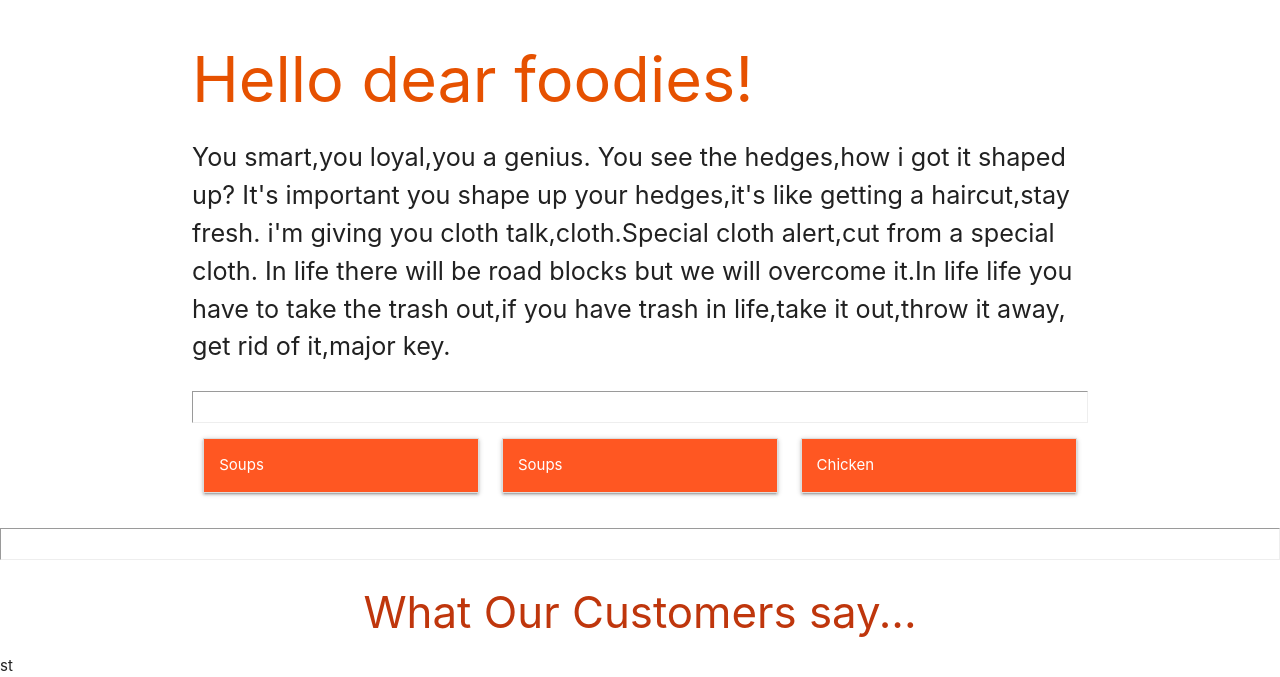
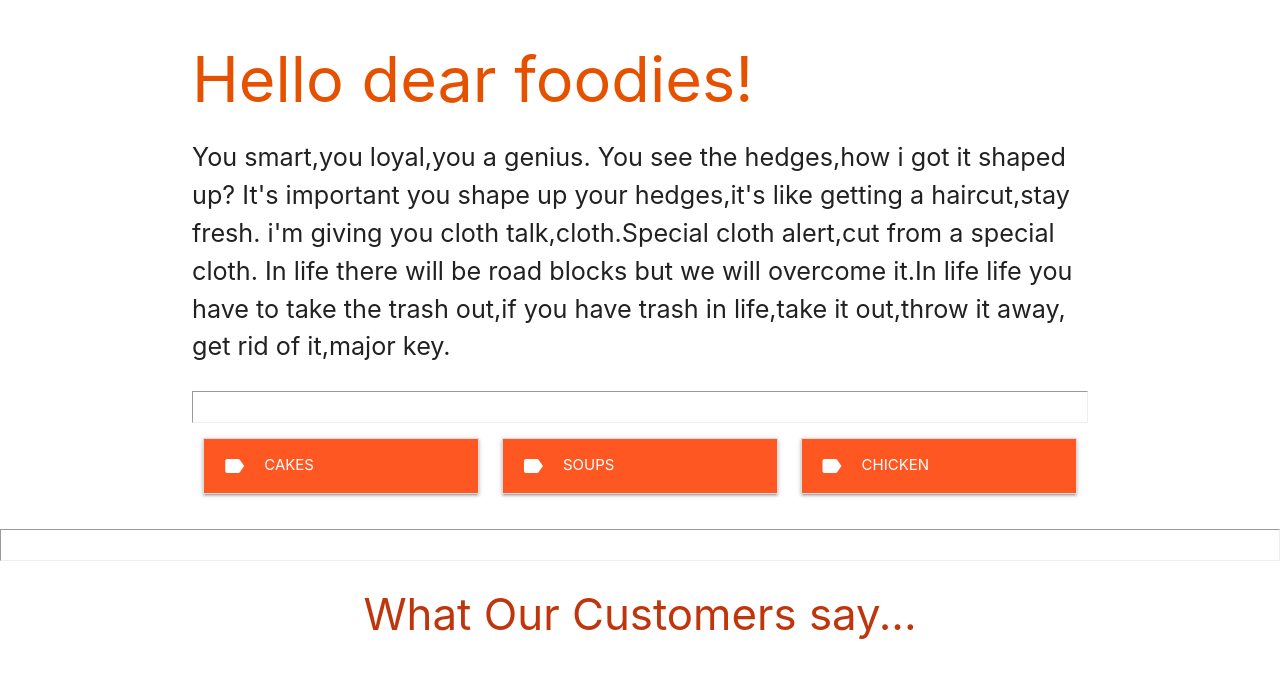
Before and after one commit to anthonyprecious/recepie.com, a plain HTML site: page index.html in a window 1280 px wide. Shown: the part 701-1378 px from the top of the page. After the commit the page ends 1357 px from the top, so only its background shows below. Drawn offline with Linux system fonts and the light colour scheme.

Commit message:
icon update

```diff
--- a/index.html
+++ b/index.html
@@ -4,6 +4,7 @@
     <meta charset="UTF-8">
     <meta name="viewport" content="width=device-width, initial-scale=1.0">
     <title>Receipe.com</title>
+    <link href="https://fonts.googleapis.com/icon?family=Material+Icons" rel="stylesheet">
     <link rel="stylesheet" href="css/materialize.css">
     <style>
         .slider .indicators .indicator-item.active {
@@ -60,7 +61,8 @@
                                 <ul class="collapsible">
                                     <li>
                                         <div class="collapsible-header deep-orange white-text">
-                                            Soups
+                                            <i class="material-icons">label</i>
+                                            CAKES
                                         </div>
                                         <div class="collapsible-body ">
                                             <img class="responsive-img" src="img/cake.jpg" alt="" ">
@@ -74,7 +76,8 @@
                                 <ul class="collapsible">
                                     <li>
                                         <div class="collapsible-header deep-orange white-text">
-                                            Soups
+                                            <i class="material-icons">label</i>
+                                            SOUPS
                                         </div>
                                         <div class="collapsible-body ">
                                             <img class="responsive-img" src="img/mexican_soup.webp" alt="" ">
@@ -89,7 +92,8 @@
                     <ul class="collapsible">
                         <li>
                             <div class="collapsible-header deep-orange white-text">
-                                Chicken
+                                <i class="material-icons">label</i>
+                                CHICKEN
                             </div>
                             <div class="collapsible-body white-text">
                                 <img class="responsive-img" src="img/chicken_8.webp" alt="" >
@@ -105,7 +109,7 @@
 
         <div>
         <h3 class="deep-orange-text text-darken-4 center-align">What Our Customers say...</h3>
-        st
+
         </div>
 
             <!-- home -->
```
